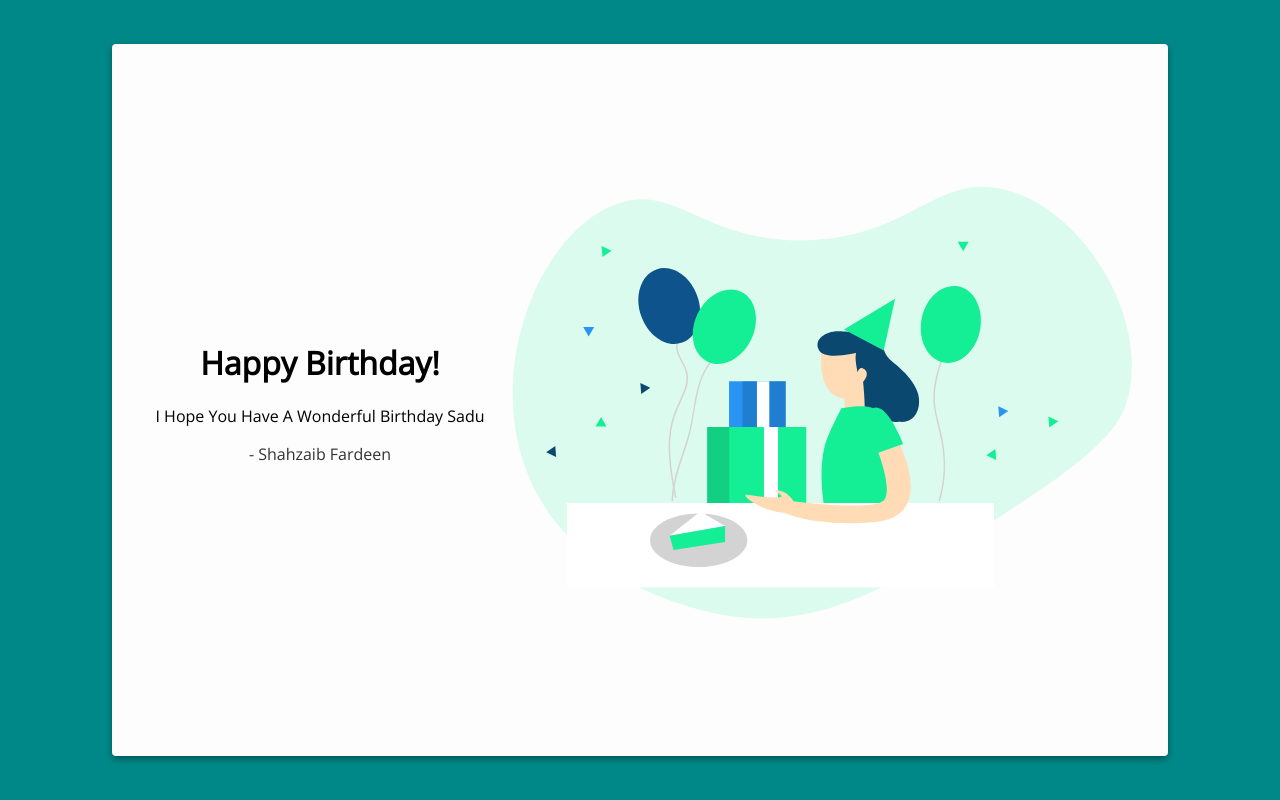
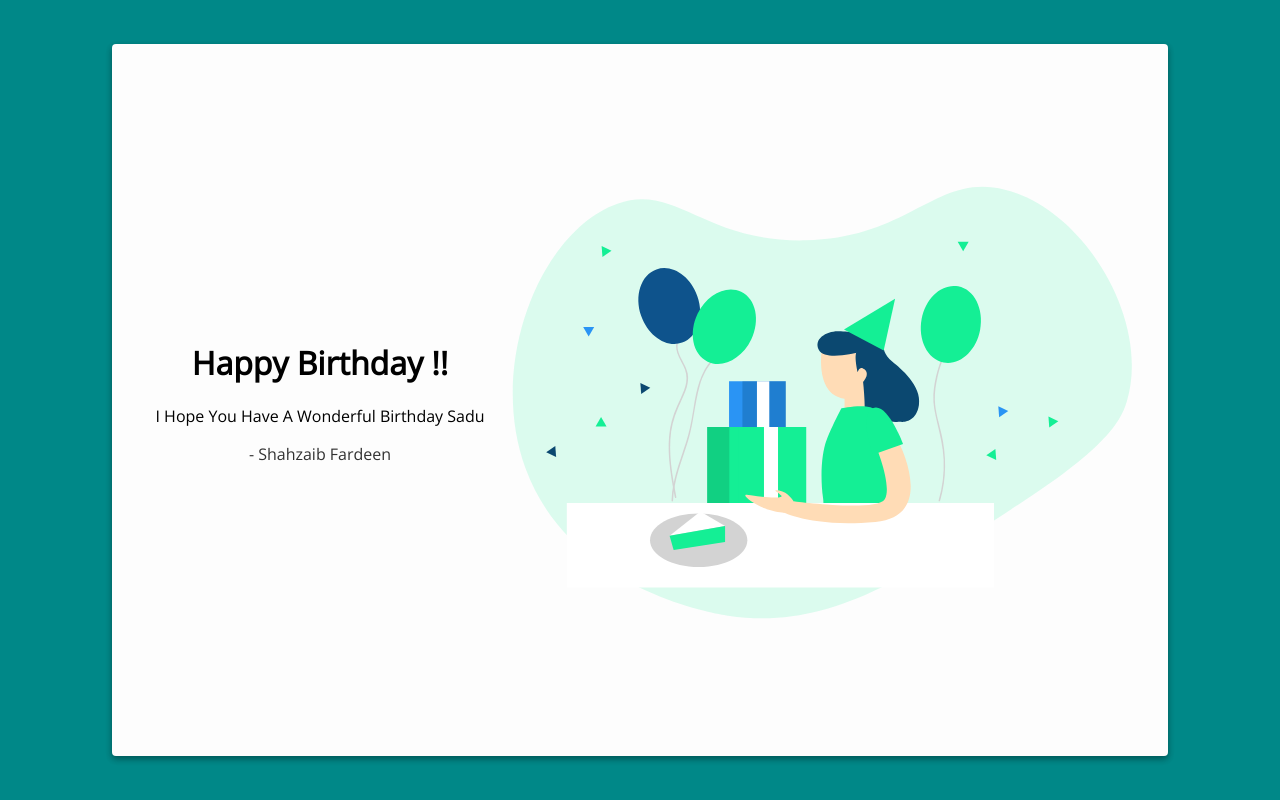
Before and after one commit to Shahzaibfardeen/Hapie_Bday_Sadu, a plain HTML site: page index.html in a window 1280 px wide. Drawn offline with nearby package versions, Linux system fonts and the light colour scheme.

Commit message:
Updated index.html

```diff
--- a/index.html
+++ b/index.html
@@ -7,13 +7,13 @@
   <link rel="stylesheet" href="./index.css">
   <link rel="preconnect" href="https://fonts.gstatic.com">
   <link rel="stylesheet" href="https://fonts.googleapis.com/css2?family=Open+Sans&display=swap">
-  <title> Happy Birthday Fillu </title>
+  <title> Happy Birthday Sadu </title>
 </head>
 <body>
   <div class="card">
     <img src="./birthday.svg" alt="birthday" class="birthday">
     <div class="text">
-      <h1> Happy Birthday! </h1>
+      <h1> Happy Birthday !! </h1>
       <p> I Hope You Have A Wonderful Birthday Sadu </p>
       <p class="muted"> - Shahzaib Fardeen </p>
     </div>
```
